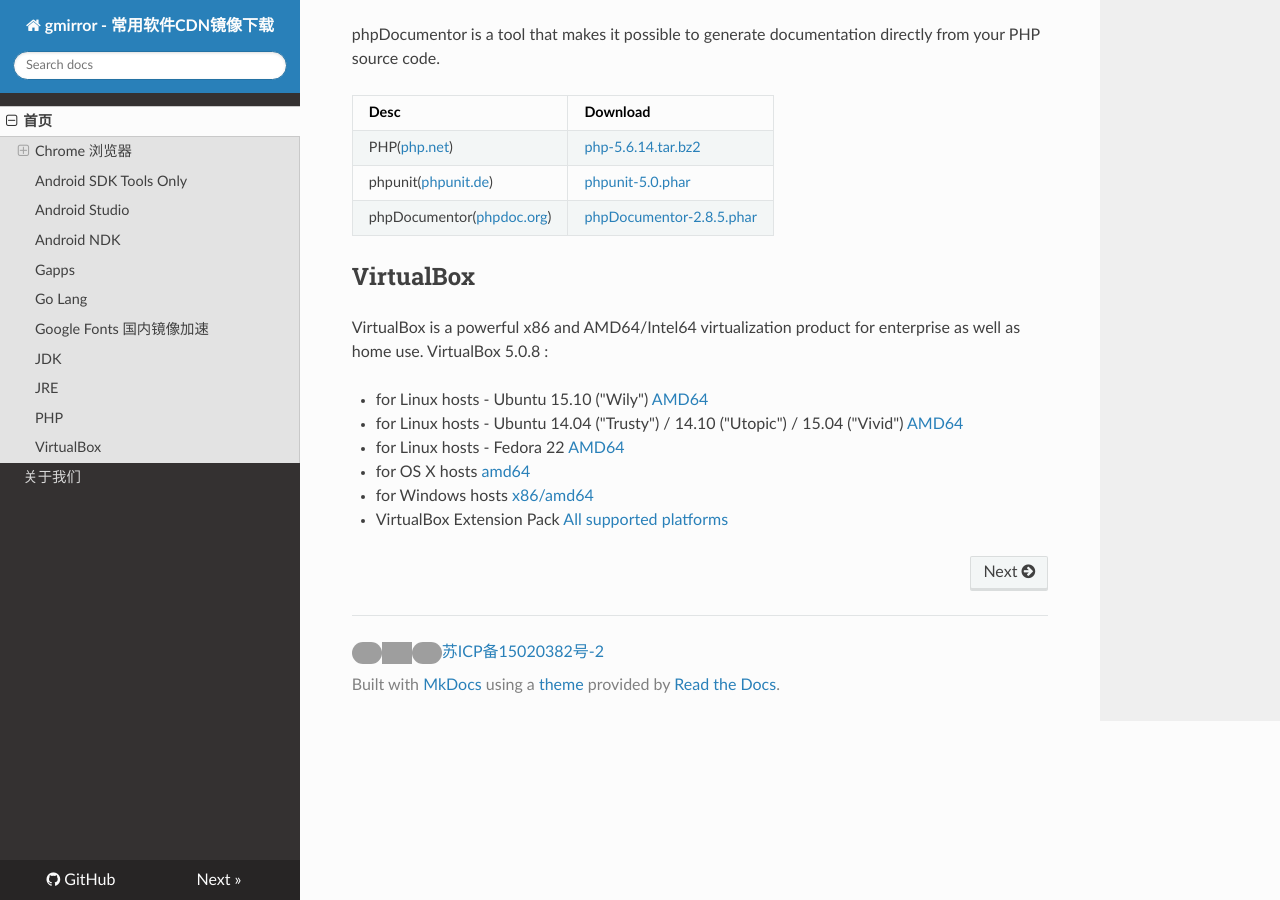
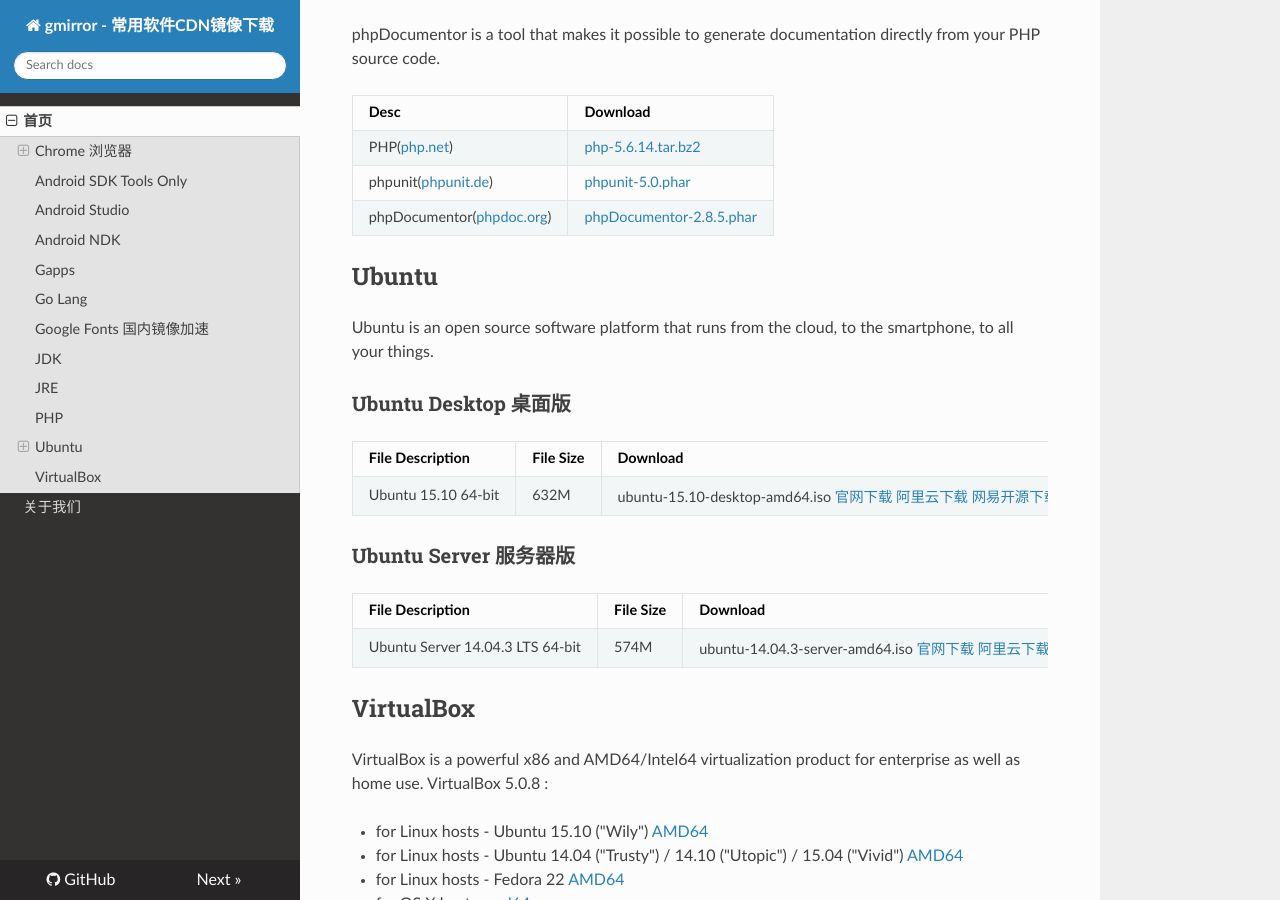
Before and after one commit to sinkcup/gmirror-portal, an MkDocs documentation site: the page built from docs/index.md, in a window 1280 px wide and 900 px high, scrolled down 3637 px. Built offline with MkDocs 1.6.1, drawn with Linux system fonts in a browser that asks for light colours; nearby versions of some CDN libraries; old or Windows-style settings are respelled for this version of MkDocs; grey boxes are pictures that could not be loaded.

Commit message:
add ubuntu

```diff
--- a/docs/index.md
+++ b/docs/index.md
@@ -126,6 +126,22 @@ PHP\([php.net](http://php.net/)\)  | [php-5.6.14.tar.bz2](http://dl.gmirror.org/
 phpunit\([phpunit.de](https://phpunit.de/)\) | [phpunit-5.0.phar](http://dl.gmirror.org/php/phpunit-5.0.phar)
 phpDocumentor\([phpdoc.org](http://phpdoc.org/)\) | [phpDocumentor-2.8.5.phar](http://dl.gmirror.org/php/phpDocumentor-2.8.5.phar)
 
+## Ubuntu
+
+Ubuntu is an open source software platform that runs from the cloud, to the smartphone, to all your things.
+
+### Ubuntu Desktop 桌面版
+
+File Description | File Size | Download
+-----------------|-----------|---------
+Ubuntu 15.10 64-bit | 632M | ubuntu-15.10-desktop-amd64.iso [官网下载](http://releases.ubuntu.com/15.10/ubuntu-15.10-desktop-amd64.iso) [阿里云下载](http://mirrors.aliyun.com/ubuntu-releases/15.10/ubuntu-15.10-desktop-amd64.iso) [网易开源下载](http://mirrors.aliyun.com/ubuntu-releases/15.10/ubuntu-15.10-desktop-amd64.iso)
+
+### Ubuntu Server 服务器版
+
+File Description | File Size | Download
+-----------------|-----------|---------
+Ubuntu Server 14.04.3 LTS 64-bit | 574M | ubuntu-14.04.3-server-amd64.iso [官网下载](http://releases.ubuntu.com/14.04.3/ubuntu-14.04.3-server-amd64.iso) [阿里云下载](http://mirrors.aliyun.com/ubuntu-releases/14.04.3/ubuntu-14.04.3-server-amd64.iso) [网易开源下载](http://mirrors.aliyun.com/ubuntu-releases/14.04.3/ubuntu-14.04.3-server-amd64.iso)
+
 ## VirtualBox
 
 VirtualBox is a powerful x86 and AMD64/Intel64 virtualization product for enterprise as well as home use. VirtualBox 5.0.8 :
```
